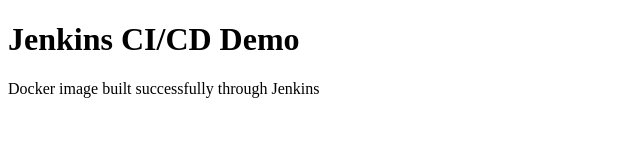
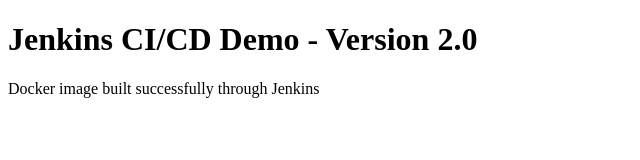
Before and after one commit to nidhi21-sys/devops-cicd-app, a plain HTML site: page index.html in a window 1280 px wide. Shown: the whole page, without its empty margins (0-640 px from the left). Drawn offline with Linux system fonts and the light colour scheme.

Commit message:
Update title and heading for version 2.0

```diff
--- a/index.html
+++ b/index.html
@@ -1,10 +1,10 @@
 <!DOCTYPE html>
 <html>
 <head>
-   <title>Jenkins CI/CD Demo</title>
+   <title>Jenkins CI/CD Demo - Version 2.0</title>
 </head>
 <body>
-    <h1>Jenkins CI/CD Demo</h1>
+    <h1>Jenkins CI/CD Demo - Version 2.0 </h1>
     <p>Docker image built successfully through Jenkins</p>
 </body>
 </html>
```
